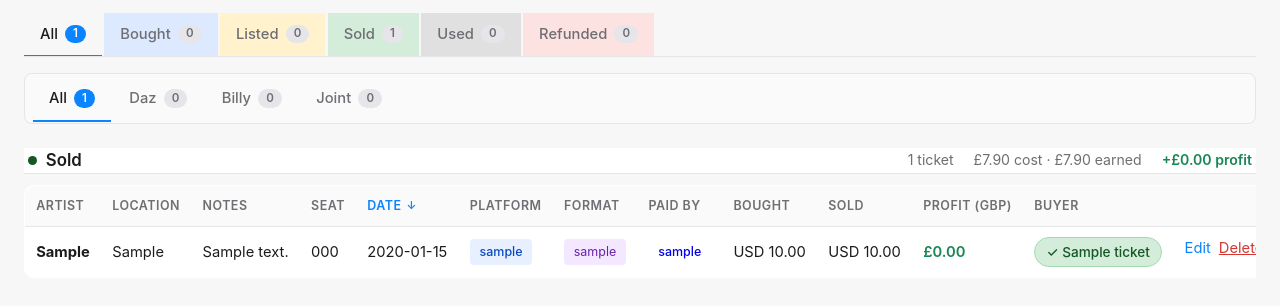
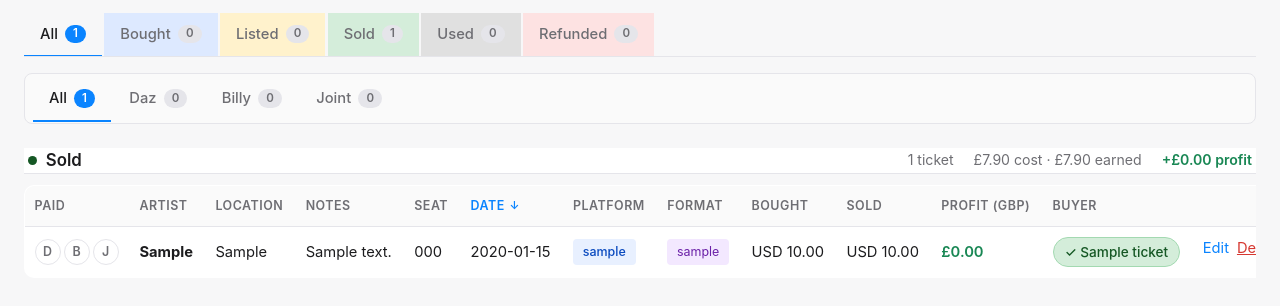
Before and after one commit to tommymctickets-alt/ticket-tracker, a FastAPI app: page / in a window 1280 px wide. Shown: the part 162-468 px from the top of the page. Run offline with FastAPI, Linux system fonts and the light colour scheme; the visitor is signed in with stand-in values (Sample User, id 1); tables that the repository leaves empty hold one stand-in row (values such as "Sample post").

Commit message:
Add files via upload

```diff
--- a/app/main.py
+++ b/app/main.py
@@ -487,6 +487,28 @@ def create_or_update_ticket(
     return RedirectResponse("/", status_code=303)
 
 
+@app.post("/tickets/{ticket_id}/paid_by")
+def set_paid_by(
+    ticket_id: int,
+    request: Request,
+    db: Session = Depends(get_db),
+    _user: dict = Depends(require_admin),
+    value: str = Form(""),
+):
+    t = db.get(Ticket, ticket_id)
+    if not t:
+        raise HTTPException(404)
+    value = (value or "").strip().lower() or None
+    if value not in (None, "daz", "billy", "joint"):
+        raise HTTPException(400, "invalid value")
+    # Toggle: clicking the currently-active button clears it
+    t.paid_by = None if t.paid_by == value else value
+    db.commit()
+    # Preserve the page the user was on (with any active filters)
+    referer = request.headers.get("referer", "/")
+    return RedirectResponse(referer, status_code=303)
+
+
 @app.post("/tickets/{ticket_id}/deliver")
 def mark_delivered(
     ticket_id: int,
--- a/app/templates/index.html
+++ b/app/templates/index.html
@@ -113,6 +113,7 @@
         <table class="tickets">
             <thead>
                 <tr>
+                    <th class="paid-col">Paid</th>
                     <th>{{ sort_header('Artist', 'artist') }}</th>
                     <th>Location</th>
                     <th>Notes</th>
@@ -120,7 +121,6 @@
                     <th>{{ sort_header('Date', 'event_date') }}</th>
                     <th>{{ sort_header('Platform', 'purchase_platform') }}</th>
                     <th>{{ sort_header('Format', 'ticket_type') }}</th>
-                    <th>Paid by</th>
                     <th>{{ sort_header('Bought', 'price_bought_amount') }}</th>
                     <th>{{ sort_header('Sold', 'price_sold_amount') }}</th>
                     <th>Profit (GBP)</th>
@@ -131,6 +131,23 @@
             <tbody>
             {% for t in group.tickets %}
                 <tr {% if t.status == 'sold' and not t.delivered %}class="row-pending"{% endif %}>
+                    <td class="paid-col">
+                        {% if user.role == 'admin' %}
+                        <form method="post" action="/tickets/{{ t.id }}/paid_by" class="paid-buttons">
+                            <button type="submit" name="value" value="daz"
+                                    class="paid-btn {% if t.paid_by == 'daz' %}active daz{% endif %}"
+                                    title="{% if t.paid_by == 'daz' %}Clear{% else %}Mark as paid by Daz{% endif %}">D</button>
+                            <button type="submit" name="value" value="billy"
+                                    class="paid-btn {% if t.paid_by == 'billy' %}active billy{% endif %}"
+                                    title="{% if t.paid_by == 'billy' %}Clear{% else %}Mark as paid by Billy{% endif %}">B</button>
+                            <button type="submit" name="value" value="joint"
+                                    class="paid-btn {% if t.paid_by == 'joint' %}active joint{% endif %}"
+                                    title="{% if t.paid_by == 'joint' %}Clear{% else %}Mark as paid by Joint{% endif %}">J</button>
+                        </form>
+                        {% elif t.paid_by %}
+                        <span class="paid-btn active {{ t.paid_by }}" title="{{ t.paid_by|capitalize }}">{{ t.paid_by|first|upper }}</span>
+                        {% else %}<span class="muted-sm">—</span>{% endif %}
+                    </td>
                     <td><strong>{{ t.artist }}</strong></td>
                     <td>{{ t.location or '—' }}</td>
                     <td>{{ t.notes or '—' }}</td>
@@ -151,15 +168,6 @@
                                class="cell-filter source-type {% if active_ticket_type == t.ticket_type %}active{% endif %}"
                                title="{% if active_ticket_type == t.ticket_type %}Clear filter{% else %}Filter to {{ t.ticket_type }}{% endif %}">
                                 {{ t.ticket_type }}
-                            </a>
-                        {% else %}—{% endif %}
-                    </td>
-                    <td>
-                        {% if t.paid_by %}
-                            <a href="{{ cell_filter_url('paid_by', t.paid_by) }}"
-                               class="cell-filter paid-by paid-{{ t.paid_by }} {% if active_paid_by == t.paid_by %}active{% endif %}"
-                               title="{% if active_paid_by == t.paid_by %}Clear filter{% else %}Filter to {{ t.paid_by|capitalize }}{% endif %}">
-                                {{ t.paid_by|capitalize }}
                             </a>
                         {% else %}—{% endif %}
                     </td>
--- a/static/style.css
+++ b/static/style.css
@@ -593,6 +593,63 @@ tr.row-pending:hover td { background: #fff8e6; }
     color: white;
 }
 
+/* Inline paid-by buttons in the first table column */
+.paid-col {
+    width: 100px;
+    min-width: 100px;
+    padding-left: 0.6rem !important;
+    padding-right: 0.6rem !important;
+}
+.paid-buttons {
+    display: inline-flex;
+    gap: 3px;
+    margin: 0;
+    padding: 0;
+}
+.paid-btn {
+    width: 26px;
+    height: 26px;
+    border-radius: 50%;
+    border: 1px solid var(--border);
+    background: var(--surface);
+    color: var(--muted);
+    font-weight: 600;
+    font-size: 0.78rem;
+    cursor: pointer;
+    display: inline-flex;
+    align-items: center;
+    justify-content: center;
+    font-family: inherit;
+    padding: 0;
+    transition: all 0.15s;
+}
+.paid-btn:hover {
+    border-color: var(--text);
+    color: var(--text);
+    transform: translateY(-1px);
+}
+.paid-btn.active.daz {
+    background: #0d7377;
+    color: white;
+    border-color: #0d7377;
+    box-shadow: 0 1px 3px rgba(13, 115, 119, 0.3);
+}
+.paid-btn.active.billy {
+    background: #b35900;
+    color: white;
+    border-color: #b35900;
+    box-shadow: 0 1px 3px rgba(179, 89, 0, 0.3);
+}
+.paid-btn.active.joint {
+    background: #c2185b;
+    color: white;
+    border-color: #c2185b;
+    box-shadow: 0 1px 3px rgba(194, 24, 91, 0.3);
+}
+/* For viewers (non-admin), the indicator is a static span — no hover effect */
+span.paid-btn { cursor: default; }
+span.paid-btn:hover { transform: none; }
+
 /* Segmented control for "Paid by" toggle in edit form */
 .segmented {
     display: inline-flex;
```
